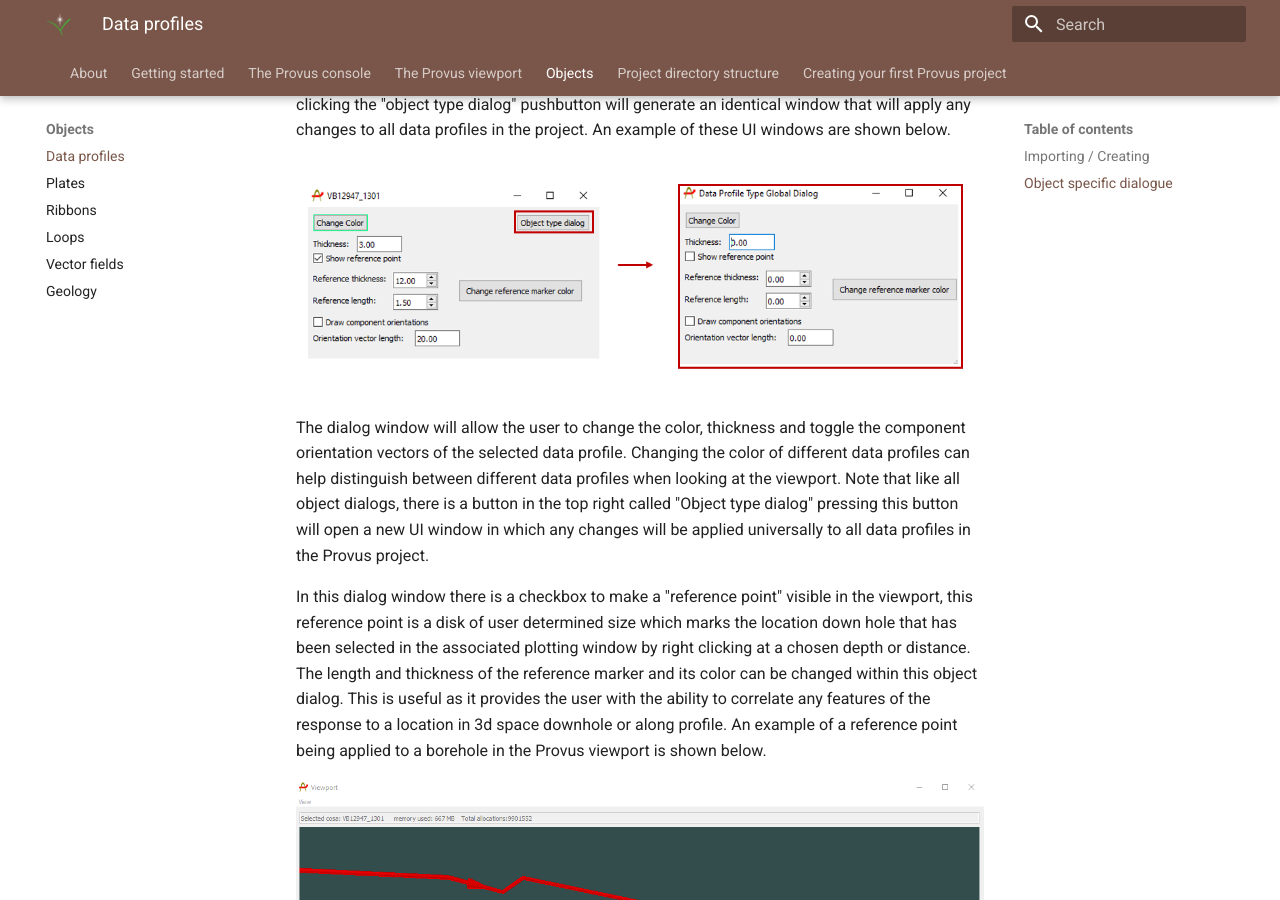
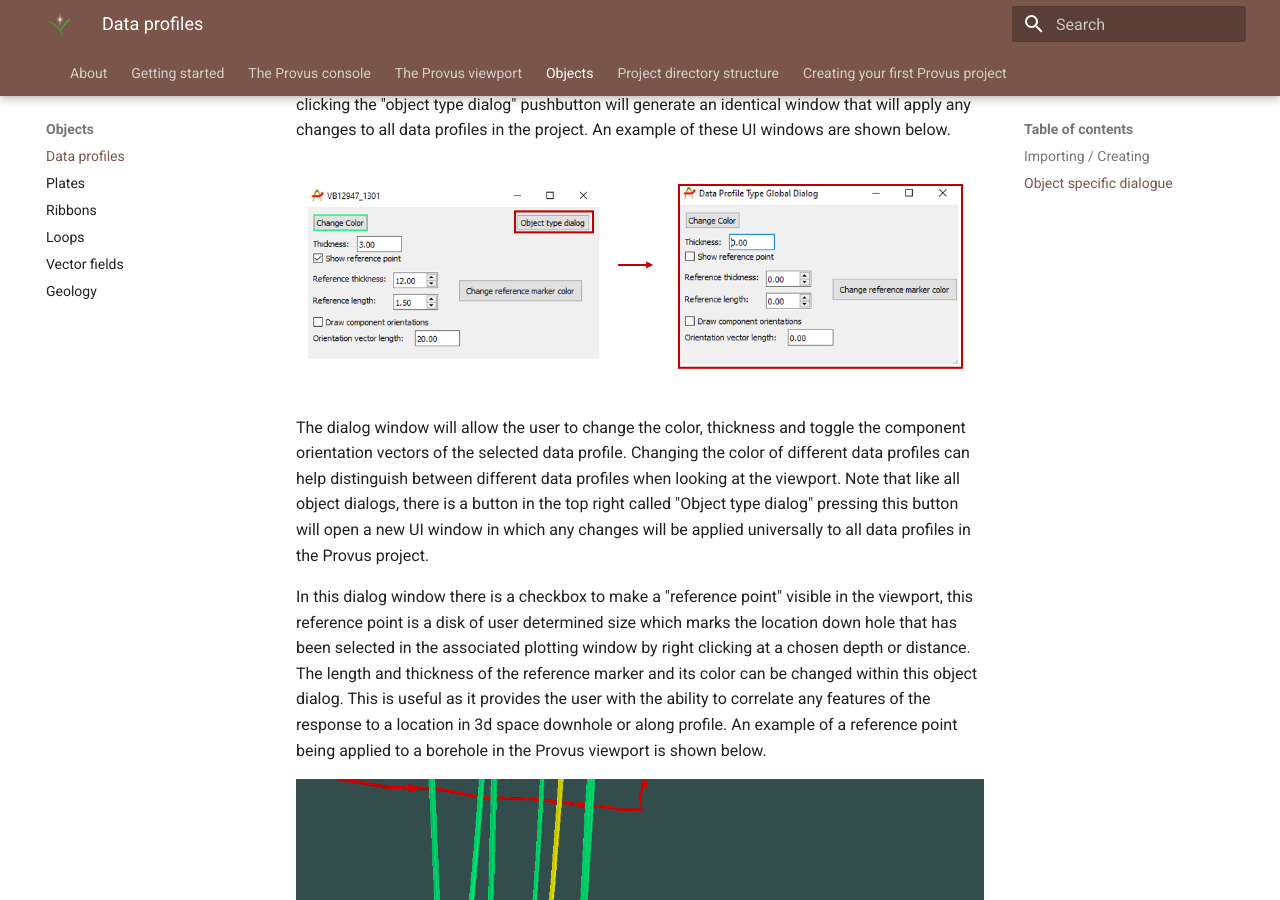
Before and after one commit to anthonyznova/Provdoc, an MkDocs documentation site: the page built from docs/provus_objects/data_profiles.md, in a window 1280 px wide and 900 px high, scrolled down 678 px. Built offline with MkDocs 1.6.1 and Material for MkDocs 9.7.7, drawn with Linux system fonts in a browser that asks for light colours.

Commit message:
Update data_profiles.md

```diff
--- a/docs/provus_objects/data_profiles.md
+++ b/docs/provus_objects/data_profiles.md
@@ -13,7 +13,7 @@ The dialog window will allow the user to change the color, thickness and toggle
 
 In this dialog window there is a checkbox to make a "reference point" visible in the viewport, this reference point is a disk of user determined size which marks the location down hole that has been selected in the associated plotting window by right clicking at a chosen depth or distance. The length and thickness of the reference marker and its color can be changed within this object dialog. This is useful as it provides the user with the ability to correlate any features of the response to a location in 3d space downhole or along profile. An example of a reference point being applied to a borehole in the Provus viewport is shown below.
 
-![The provus viewport depicting a reference marker down a borehole](../images/reference.PNG)
+![The provus viewport depicting a reference marker down a borehole](../images/borehole_new.PNG)
 
 When the "Draw component orientation" box is checked, red, green and blue arrows will be populated along the profile or down hole in the Provus viewport, the length of these arrows can be changed by the user with the corresponding "Orientation vector length" option in the object dialog. The ability to plot the component orientations down hole or along a profile is a powerful tool to use when modelling and as a QAQC tool. An image is shown below in which the color of the arrows correspond to the component of the response (RGB = XYZ = AUV)
 
```
